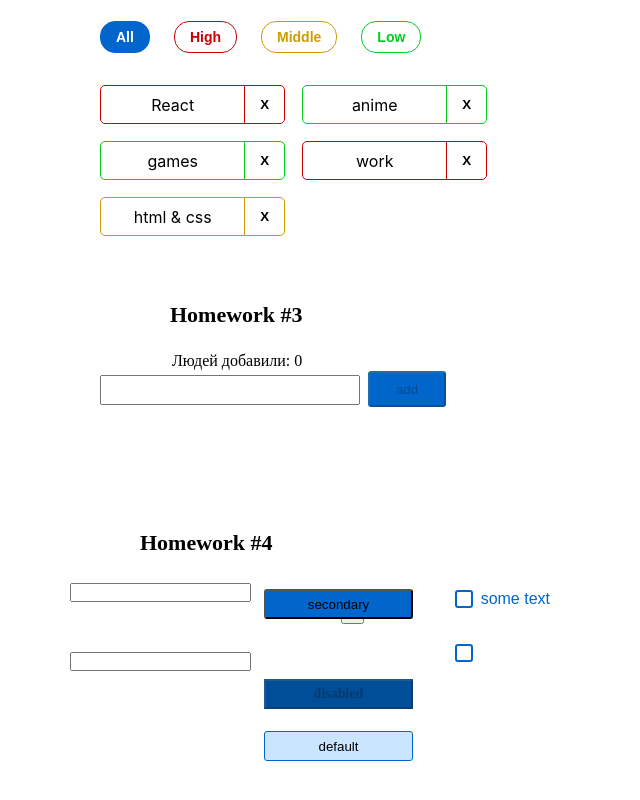
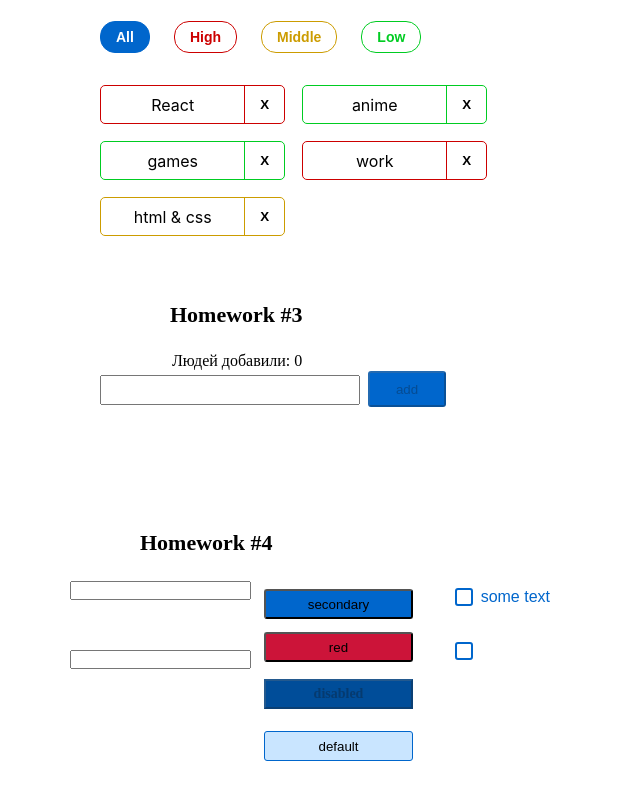
Before and after one commit to developeryudintsev/hometasks, a React (Create React App) app: page / in a window 1280 px wide. Shown: the part 713-1513 px from the top of the page, without its empty margins (0-640 px from the left). Built offline with nearby package versions, Linux system fonts and the light colour scheme.

Commit message:
home task 4(refactor10)

```diff
--- a/src/s2-homeworks/hw04/common/c2-SuperButton/SuperButton.module.css
+++ b/src/s2-homeworks/hw04/common/c2-SuperButton/SuperButton.module.css
@@ -57,7 +57,7 @@
     border-radius: 3px;
 }
 
-.button .red {
+.red {
     display: flex;
     flex-direction: row;
     justify-content: center;
```
